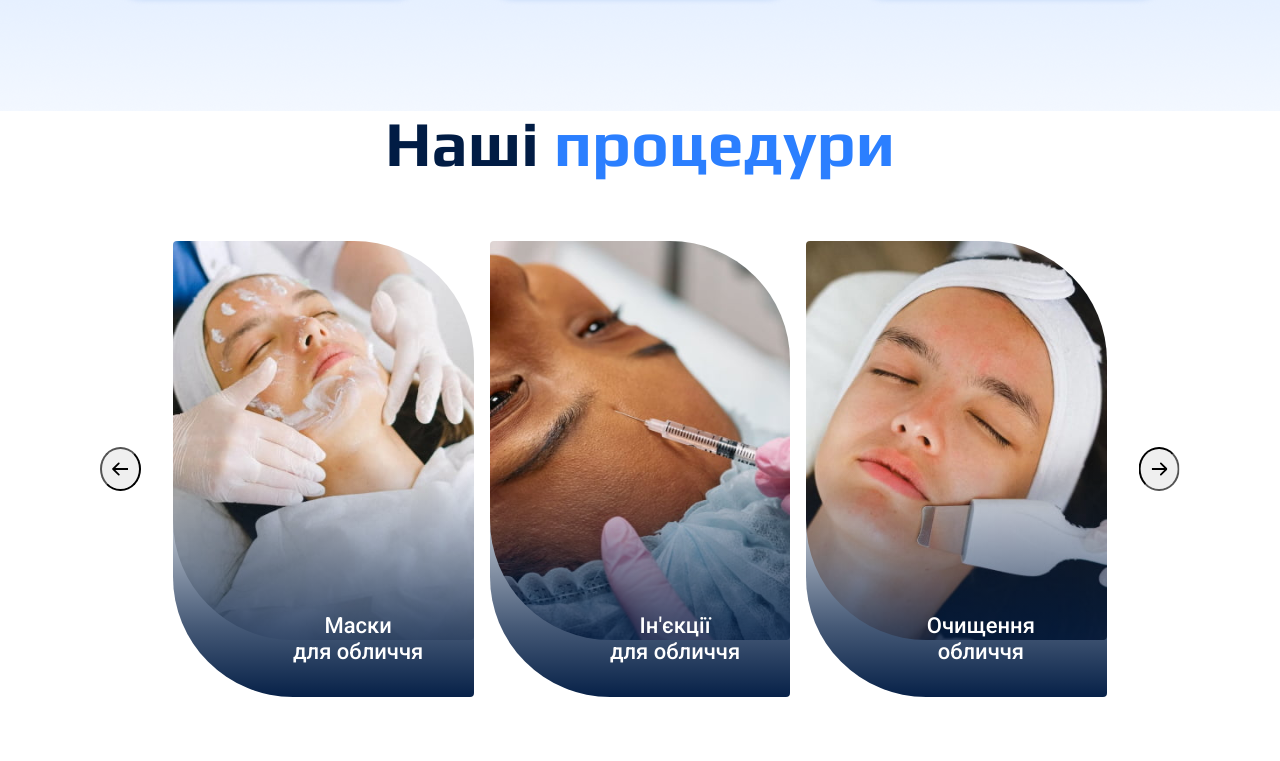
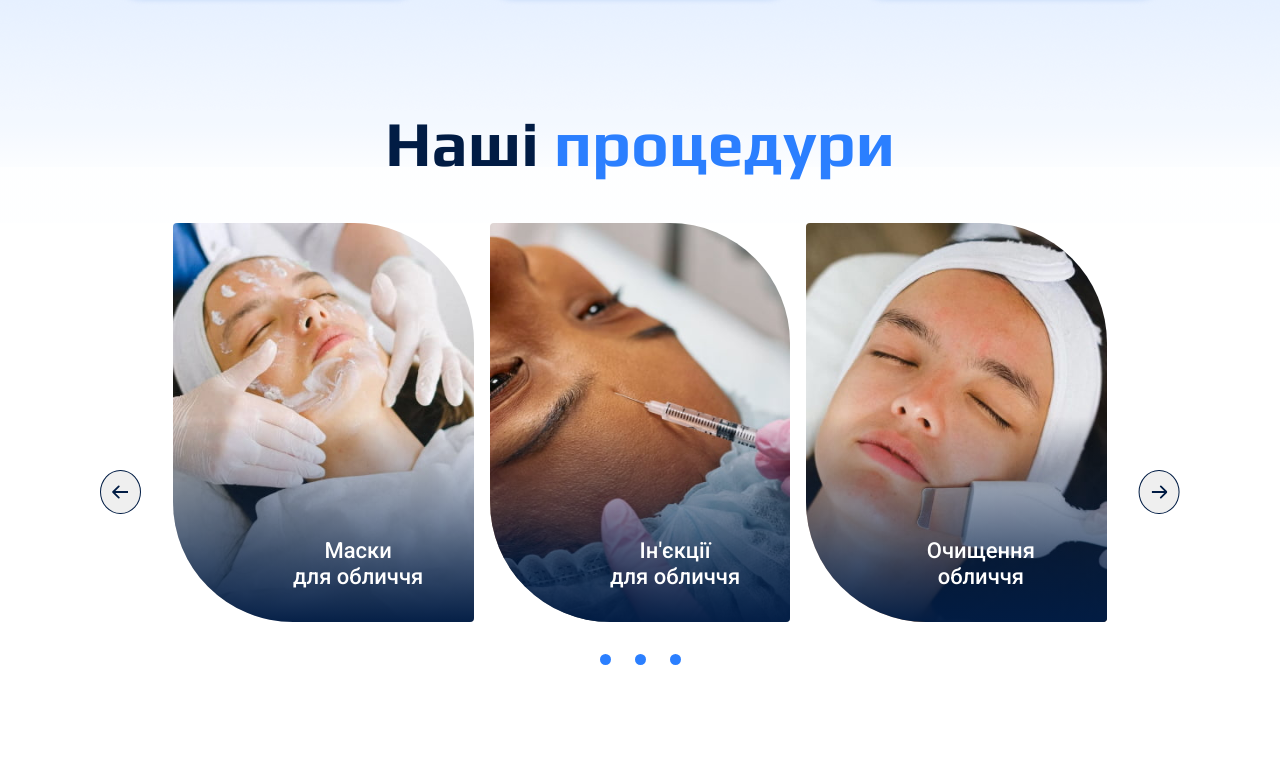
Before and after one commit to Kseniia1PK/Kseniia1PK.github.io, a plain HTML site: page BeautyZone/index.html in a window 1280 px wide. Shown: the part 2105-2866 px from the top of the page. Before the commit the page ends 2820 px from the top, so only its background shows below. Drawn offline with nearby package versions, Linux system fonts and the light colour scheme.

Commit message:
додавання змін

```diff
--- /dev/null
+++ b/BeautyZone/carusel.js
@@ -0,0 +1,32 @@
+const swiper = new Swiper('.swiper-container', {
+  loop: true,
+  slidesPerView: 1,
+  spaceBetween: 20,
+  breakpoints: {
+
+    // when window width is >= 480px
+    650: {
+      slidesPerView: 2,
+
+    },
+    // when window width is >= 640px
+    1280: {
+      slidesPerView: 3,
+
+    }
+  },
+
+  // If we need pagination
+  pagination: {
+    el: '.pagination',
+    bulletClass: 'pagination__button',
+    bulletActiveClass: 'pagination__button--active',
+  },
+
+  // Navigation arrows
+  navigation: {
+    nextEl: '.carousel-button.next',
+    prevEl: '.carousel-button.prev',
+  },
+
+});
--- a/BeautyZone/css/style.css
+++ b/BeautyZone/css/style.css
@@ -292,9 +292,13 @@ span {
 
 /* Секція Процедури */
 .section__procedures-title {
+  position: relative;
   text-align: center;
-  margin-bottom: 48px;
+  background: linear-gradient(rgba(243, 248, 255, 1) 10%,
+  rgba(243, 248, 255, 0.3) 50%,rgba(243, 248, 255, 0.1) 30% );
+  padding-bottom: 48px;
 }
+
 
 .section__procedures-title>span {
   text-transform: none;
@@ -306,6 +310,10 @@ span {
   justify-content: space-between;
   padding: 0 100px;
 }
+.carousel-button.arrow {
+  transform: rotate(180deg);
+  border: solid 1px var(--color-brand-black);
+}
 
 .carousel-button {
   display: flex;
@@ -314,20 +322,27 @@ span {
   height: 44px;
   align-items: center;
   justify-content: center;
-  color: var(--color-brand-black);
+  fill: var(--color-brand-black);
+  border: solid 1px var(--color-brand-black);
+}
+.carousel-button:hover{
+ fill: var(--color-bgr-light);
+ border: none;
+  background-color: var(--color-brand-light);
 }
 
 .section__procedures-list {
   display: flex;
   gap: 16px;
+  margin: 0;
   margin-left: 32px;
   margin-right: 32px;
   padding: 0;
 }
 
-.procedures-container-item {
+.swiper-slide {
   display: flex;
-  height: 456px;
+  max-height: 456px;
   position: relative;
   text-align: center;
 
@@ -361,9 +376,6 @@ span {
   z-index: 0;
 }
 
-.carousel-button.arrow {
-  transform: rotate(180deg);
-}
 
 .procedures-text {
   margin: 0;
@@ -378,6 +390,29 @@ span {
   padding-bottom: 32px;
   z-index: 1;
 }
+
+/* перевірити */
+.pagination {
+  display: flex;
+  justify-content: center;
+  gap: 24px;
+  margin-top: 32px;
+  margin-bottom: 96px;
+}
+
+.pagination__button {
+  width: 11px;
+  height: 11px;
+  border-radius: 50%;
+  padding: 0;
+  background-color: var(--color-brand-light);
+}
+
+.pagination__button--active {
+  background-color: var(--color-brand-light);
+}
+
+
 
 @media screen and (max-width: 767px) {
   body {
@@ -817,6 +852,7 @@ span {
   /* Секція переваг */
   .section__advantages {
     padding: 0 40px;
+    padding-bottom: 96px;
   }
 
   .section__advantages__title {
@@ -837,4 +873,15 @@ span {
     padding: 12px 16px;
     box-shadow: 0px 4px 4px 0px rgba(168, 198, 245, 0.38);
   }
+
+  /* секція процедури */
+  .section__procedures-title {
+    position: relative;
+    text-align: center;
+    background: linear-gradient(to bottom, rgba(235, 243, 255, 1) 5%, rgba(235, 243, 255, 0.8) 30%, rgba(235, 243, 255, 0.2) 65%);
+    padding-bottom: 48px;
+  }
+  .swiper-container{
+    max-height: 345px;
+  }
 }
--- a/BeautyZone/index.html
+++ b/BeautyZone/index.html
@@ -173,8 +173,9 @@
           <use href="./images/icons.svg#icon-Arrow"></use>
         </svg>
       </button>
+      <div class="swiper-container">
       <ul class="section__procedures-list">
-        <li class="procedures-container-item">
+        <li class="swiper-slide">
           <article>
             <div class="procedures-container">
               <img class="procedures-container-img" src="/BeautyZone/images/procedure_one.jpg" alt="">
@@ -182,7 +183,7 @@
             </div>
           </article>
         </li>
-        <li class="procedures-container-item">
+        <li class="swiper-slide">
           <article>
             <div class="procedures-container">
               <img class="procedures-container-img" src="/BeautyZone/images/procedure_two.jpg" alt="">
@@ -190,7 +191,7 @@
             </div>
           </article>
         </li>
-        <li class="procedures-container-item">
+        <li class="swiper-slide">
           <article>
             <div class="procedures-container">
               <img class="procedures-container-img" src="/BeautyZone/images/procedure_three.jpg" alt="">
@@ -199,7 +200,13 @@
           </article>
         </li>
       </ul>
-      <button class="carousel-button prev arrow" type="button">
+      <div class="pagination">
+        <span class="pagination__button"></span>
+        <span class="pagination__button"></span>
+        <span class="pagination__button"></span>
+      </div>
+    </div>
+      <button class="carousel-button next arrow" type="button">
         <svg class="arrow" width="16" height="16">
           <use href="./images/icons.svg#icon-Arrow"></use>
         </svg>
@@ -290,6 +297,7 @@
   </footer> -->
   <script src="https://cdn.jsdelivr.net/npm/swiper@11/swiper-bundle.min.js"></script>
   <script src="../BeautyZone/mobale_menu.js"></script>
+  <script src="../BeautyZone/carusel.js"></script>
 </body>
 
 </html>
```
